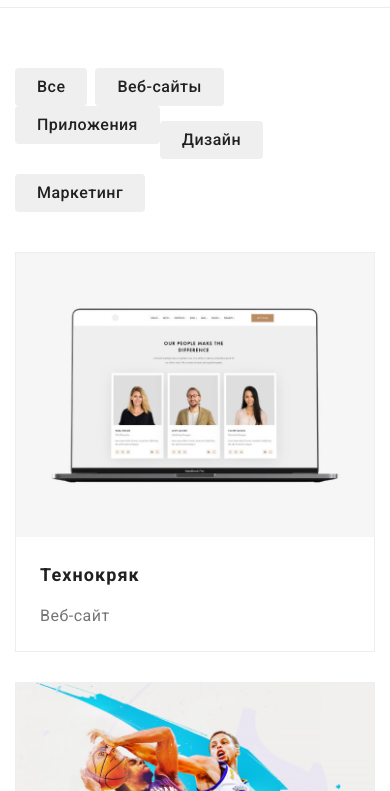
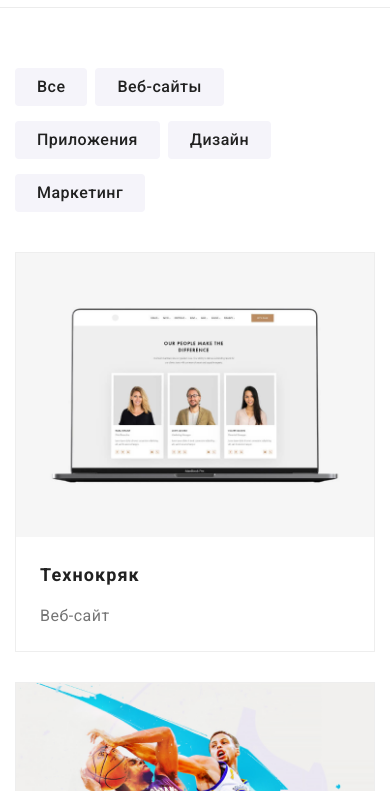
Before and after one commit to kapitoshka24/goit-markup-hw-08, a plain HTML site: page portfolio.html in a window 390 px wide. Shown: the part 53-844 px from the top of the page. Drawn offline with nearby package versions, Linux system fonts and the light colour scheme.

Commit message:
fix buttons

```diff
--- a/sass/components/_services.scss
+++ b/sass/components/_services.scss
@@ -5,7 +5,20 @@
     margin-right: 8px;
   }
 
-  @media screen and (max-width: 767px) {
+  @media screen and (max-width: 479px) {
+    flex-wrap: wrap;
+    margin-top: 60px;
+    margin-bottom: 40px;
+
+    &__item:nth-last-child(-n + 3) {
+      margin-top: 15px;
+    }
+    &__item:nth-child(2n) {
+      margin-right: 0;
+    }
+  }
+
+  @media screen and (min-width: 480px) and (max-width: 767px) {
     flex-wrap: wrap;
     margin-top: 60px;
     margin-bottom: 40px;
@@ -47,7 +60,7 @@
   text-align: center;
   letter-spacing: 0.03em;
   color: getColor("black");
-  background-color: getColor("inactive-bg-button");
+  background-color: getColor("inactive-bg-btn");
   outline: none;
   cursor: pointer;
   transition: transitionFunc(color), transitionFunc(background-color);
```
Also changed, not shown: css/main.css, css/main.min.css, 2 other files.
